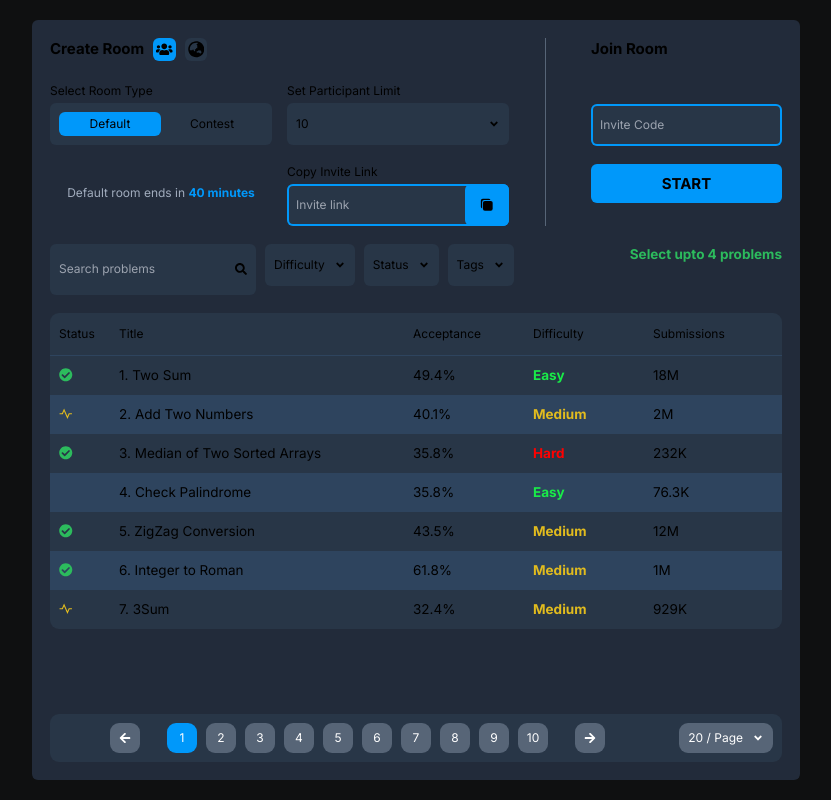
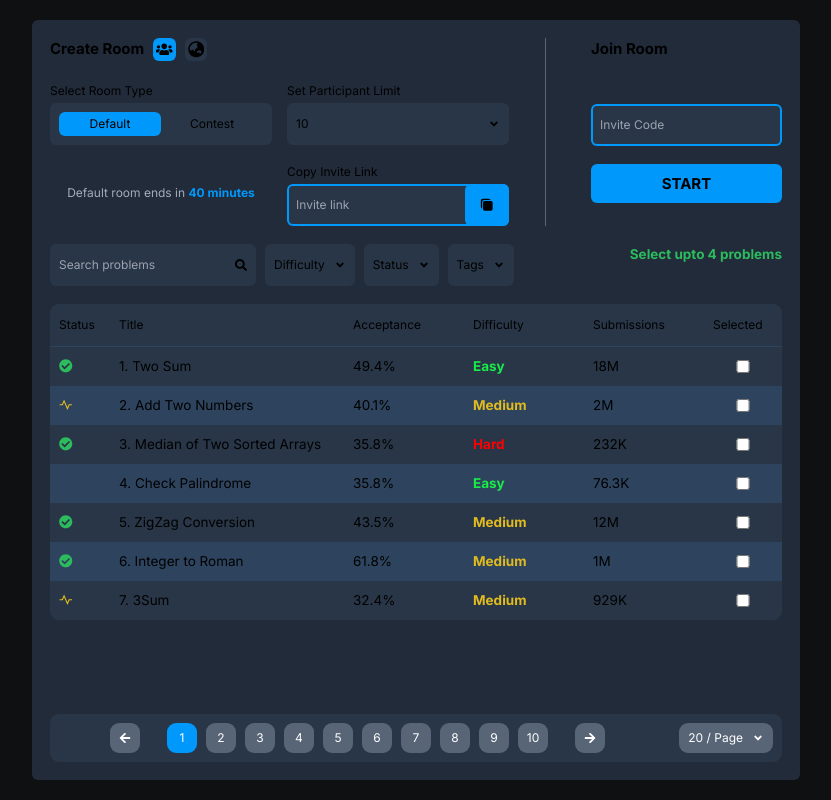
Before and after one commit to adityayadav71/CodeCord, a React (Vite) app in the folder client/: page /create in a window 1280 px wide. Shown: the whole page, without its empty margins (224-1055 px from the left). Built offline with nearby package versions, Linux system fonts and the light colour scheme.

Commit message:
updated problems according to createRoom modal

```diff
--- a/client/src/components/Problems/Difficulty.jsx
+++ b/client/src/components/Problems/Difficulty.jsx
@@ -3,7 +3,7 @@ import { FaAngleDown } from "react-icons/fa";
 const Difficulty = ({ isDifficultyActive, handleClick, addTag }) => {
   return (
     <div className="dropdown relative" data-value="Difficulty">
-      <div className="flex flex-row items-center hover:bg-lightSecondary justify-between gap-x-3 bg-secondary mb-3 w-fit p-3 hover:cursor-pointer outline-none rounded-lg" onClick={handleClick}>
+      <div className="flex flex-row items-center hover:bg-lightSecondary justify-between gap-x-3 bg-secondary w-fit p-3 hover:cursor-pointer outline-none rounded-lg" onClick={handleClick}>
         Difficulty
         {isDifficultyActive ? <FaAngleDown className="rotate-180 transition-all duration-300" /> : <FaAngleDown className="transition-all duration-300" />}
       </div>
--- a/client/src/components/Problems/Pagination.jsx
+++ b/client/src/components/Problems/Pagination.jsx
@@ -64,7 +64,7 @@ const pagination = (props) => {
         <div
           className={`absolute transition-all duration-100 ${
             isLimitChangerActive ? "z-20  opacity-1 scale-100" : "opacity-0 scale-0"
-          } bottom-12 shadow shadow-dropDown left-0 p-3 w-40 hover:cursor-pointer bg-secondary rounded-xl`}
+          } bottom-12 shadow shadow-dropDown right-0 p-3 w-40 hover:cursor-pointer bg-secondary rounded-xl`}
         >
           <div className="flex flex-row items-center justify-between hover:bg-accent3 mb-3 rounded-lg px-3 py-1" data-value="20" onClick={setLimit}>
             20 / Page
--- a/client/src/components/Problems/Problem.jsx
+++ b/client/src/components/Problems/Problem.jsx
@@ -1,4 +1,4 @@
-import { React, useContext } from "react";
+import { React, useContext, useEffect } from "react";
 import { FaCheckCircle, FaRegFileCode } from "react-icons/fa";
 import { RiPulseLine } from "react-icons/ri";
 import { Swiper, SwiperSlide } from "swiper/react";
@@ -14,6 +14,7 @@ const Problem = ({
   submissions,
   userSubmissions,
   status,
+  type,
 }) => {
   const isLoggedIn = useContext(UserContext);
   const loadSubmissions = () => {
@@ -30,7 +31,7 @@ const Problem = ({
     return submissions;
   };
   return (
-    <Link to={`/app/problem/${name.toLowerCase().replace(/\s/g, "-")}`} className="odd:bg-hover">
+    <div className="odd:bg-hover">
       <div className="flex flex-row items-center p-3 text-lg">
         <div className="w-20">
           {status === "solved" ? (
@@ -42,9 +43,12 @@ const Problem = ({
           )}
         </div>
         <div className="grow">
-          <a href="#" className="hover:text-accent1">
+          <Link
+            to={`/app/problem/${name.toLowerCase().replace(/\s/g, "-")}`}
+            className="hover:text-accent1"
+          >
             {number}. {name}
-          </a>
+          </Link>
         </div>
         <div className="w-40">{acceptance}%</div>
         <div
@@ -61,7 +65,7 @@ const Problem = ({
         <p className="hideScrollbar w-40 flex flex-row gap-x-3">
           {submissions}
         </p>
-        {isLoggedIn && (
+        {isLoggedIn && type !== "select" && (
           <Swiper
             className="hideScrollbar w-40 flex flex-row gap-x-3"
             spaceBetween={12}
@@ -70,8 +74,14 @@ const Problem = ({
             {loadSubmissions()}
           </Swiper>
         )}
+        {type === "select" && (
+          <input
+            type="checkbox"
+            className="problem-selected w-20 flex flex-row gap-x-3"
+          />
+        )}
       </div>
-    </Link>
+    </div>
   );
 };
 
--- a/client/src/components/Problems/ProblemList.jsx
+++ b/client/src/components/Problems/ProblemList.jsx
@@ -2,7 +2,7 @@ import { useContext } from "react";
 import { UserContext } from "../../layouts/AppLayout";
 import Problem from "./Problem";
 
-const ProblemList = (props) => {
+const ProblemList = ({type}) => {
   const isLoggedIn = useContext(UserContext);
   return (
     <div className="flex flex-col bg-secondary rounded-xl mb-3 grow overflow-clip">
@@ -12,15 +12,16 @@ const ProblemList = (props) => {
         <div className="w-40">Acceptance</div>
         <div className="w-40">Difficulty</div>
         <div className="w-40">Submissions</div>
-        {isLoggedIn && <div className="w-40">Your Submissions</div>}
+        {isLoggedIn && type !== "select" && <div className="w-40">Your Submissions</div>}
+        {type === "select" && <div className="w-20">Selected</div>}
       </div>
-      <Problem number="1" name="Two Sum" acceptance="49.4" difficulty="easy" userSubmissions="1" submissions="18M" status="solved" />
-      <Problem number="2" name="Add Two Numbers" acceptance="40.1" difficulty="medium" userSubmissions="2" submissions="2M" status="attempted" />
-      <Problem number="3" name="Median of Two Sorted Arrays" acceptance="35.8" difficulty="hard" userSubmissions="7" submissions="232K" status="solved" />
-      <Problem number="4" name="Check Palindrome" acceptance="35.8" difficulty="easy" userSubmissions="0" submissions="76.3K" status="" />
-      <Problem number="5" name="ZigZag Conversion" acceptance="43.5" difficulty="medium" userSubmissions="3" submissions="12M" status="solved" />
-      <Problem number="6" name="Integer to Roman" acceptance="61.8" difficulty="medium" userSubmissions="1" submissions="1M" status="solved" />
-      <Problem number="7" name="3Sum" acceptance="32.4" difficulty="medium" userSubmissions="4" submissions="929K" status="attempted" />
+      <Problem number="1" type={type} name="Two Sum" acceptance="49.4" difficulty="easy" userSubmissions="1" submissions="18M" status="solved" />
+      <Problem number="2" type={type} name="Add Two Numbers" acceptance="40.1" difficulty="medium" userSubmissions="2" submissions="2M" status="attempted" />
+      <Problem number="3" type={type} name="Median of Two Sorted Arrays" acceptance="35.8" difficulty="hard" userSubmissions="7" submissions="232K" status="solved" />
+      <Problem number="4" type={type} name="Check Palindrome" acceptance="35.8" difficulty="easy" userSubmissions="0" submissions="76.3K" status="" />
+      <Problem number="5" type={type} name="ZigZag Conversion" acceptance="43.5" difficulty="medium" userSubmissions="3" submissions="12M" status="solved" />
+      <Problem number="6" type={type} name="Integer to Roman" acceptance="61.8" difficulty="medium" userSubmissions="1" submissions="1M" status="solved" />
+      <Problem number="7" type={type} name="3Sum" acceptance="32.4" difficulty="medium" userSubmissions="4" submissions="929K" status="attempted" />
     </div>
   );
 };
--- a/client/src/components/Problems/Status.jsx
+++ b/client/src/components/Problems/Status.jsx
@@ -4,7 +4,7 @@ import { RiPulseLine } from "react-icons/ri";
 const Status = ({ isStatusActive, handleClick, addTag }) => {
   return (
     <div className="dropdown relative" data-value="Status">
-      <div className="flex flex-row items-center hover:bg-lightSecondary justify-between gap-x-3 bg-secondary mb-3 w-fit p-3 hover:cursor-pointer outline-none rounded-lg" onClick={handleClick}>
+      <div className="flex flex-row items-center hover:bg-lightSecondary justify-between gap-x-3 bg-secondary w-fit p-3 hover:cursor-pointer outline-none rounded-lg" onClick={handleClick}>
         Status
         {isStatusActive ? <FaAngleDown className="rotate-180 transition-all duration-300" /> : <FaAngleDown className="transition-all duration-300" />}
       </div>
--- a/client/src/components/Problems/Tags.jsx
+++ b/client/src/components/Problems/Tags.jsx
@@ -8,7 +8,7 @@ const Tags = ({ isTagsActive, activeTags, setActiveTags, handleClick, disableEve
       <div
         className={`${
           disableEvents && "pointer-events-none bg-lightSecondary"
-        } flex flex-row items-center hover:bg-lightSecondary justify-between gap-x-3 bg-secondary mb-3 w-fit p-3 hover:cursor-pointer outline-none rounded-lg`}
+        } flex flex-row items-center hover:bg-lightSecondary justify-between gap-x-3 bg-secondary w-fit p-3 hover:cursor-pointer outline-none rounded-lg`}
         onClick={handleClick}
       >
         Tags
```
Also changed, not shown: client/src/components/Problems/index.jsx (+22 -3 lines).
